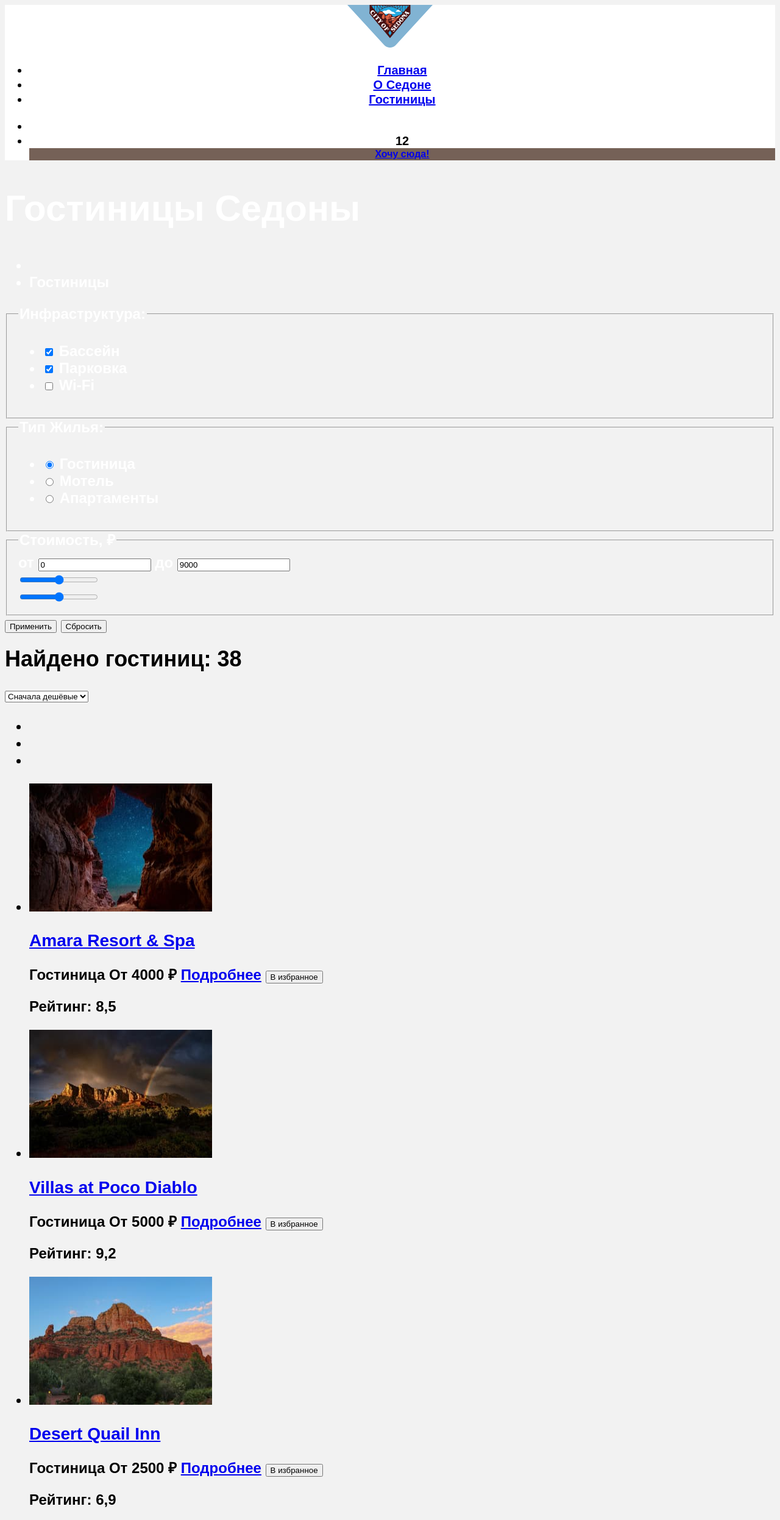
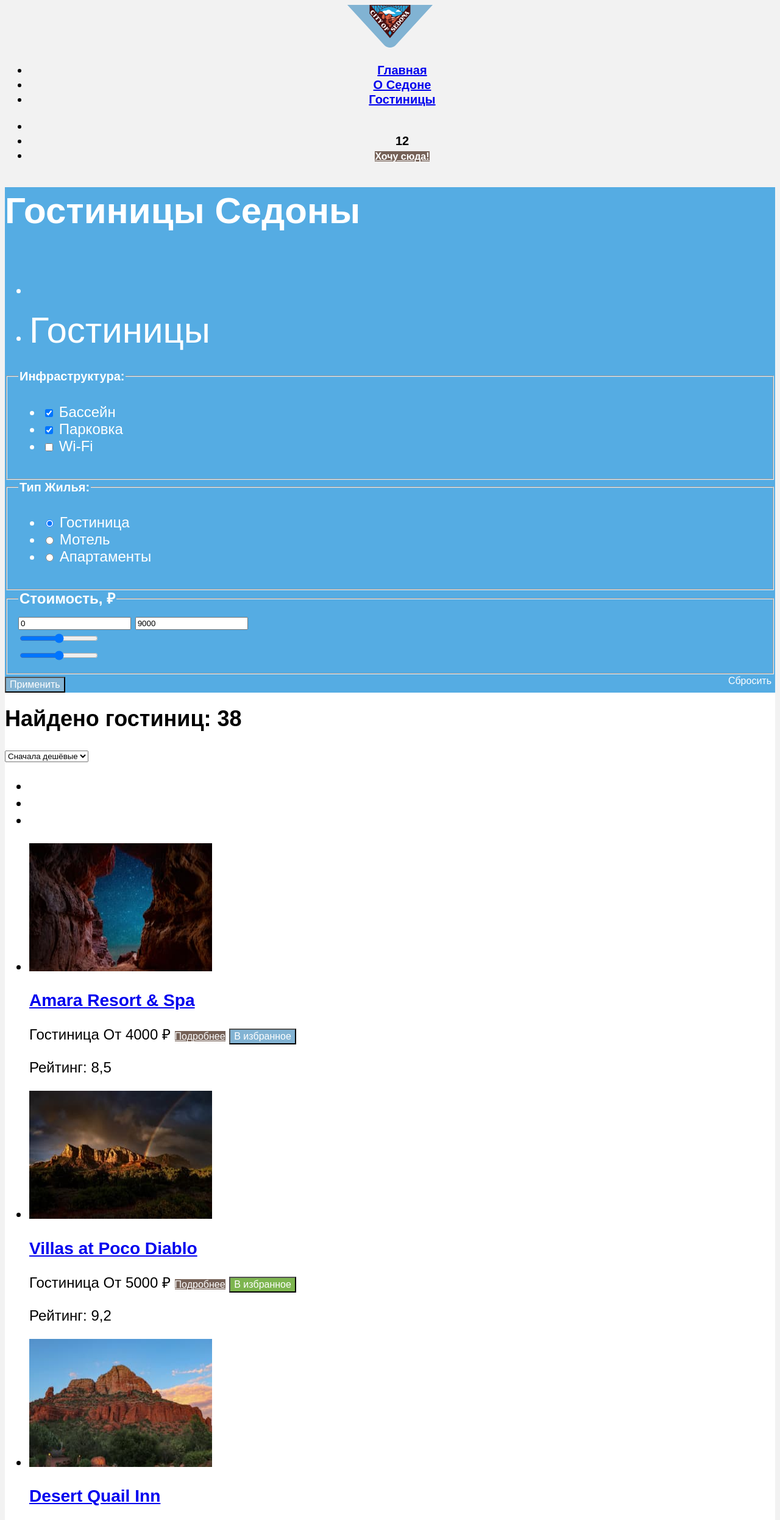
Before and after one commit to htmlacademy-htmlcss/2348919-sedona-2, a plain HTML site: page catalog.html in a window 1280 px wide. Shown: the top 2493 px of the page at 61% size. Drawn offline with Linux system fonts and the light colour scheme.

Commit message:
Change catalog

```diff
--- a/catalog.html
+++ b/catalog.html
@@ -7,7 +7,7 @@
   </head>
 
   <body>
-    <header data-test="header" class="page-header">
+    <header data-test="header" class="inner-header">
       <a class="header-logo" href="index.html">
         <img class="header-logo" src="images/logo.svg" width="140" height="70" alt="Логотип города Седона">
       </a>
@@ -36,7 +36,7 @@
             <span class="navigation-selected-counter">12</span>
           </li>
           <li class="navigation-catalog">
-            <a class="navigation-catolog-link" href="#">Хочу сюда!</a>
+            <a class="navigation-catolog-link button-dark button" href="#">Хочу сюда!</a>
           </li>
         </ul>
       </nav>
@@ -44,7 +44,6 @@
 
     <main data-test="main" class="main-inner">
       <div class="inner-catalog">
-      <header class="inner-header">
         <h1 class="inner-header-title">Гостиницы Седоны</h1>
         <ul class="breadcrumbs">
           <li class="breadcrumbs-item">
@@ -54,7 +53,6 @@
             <a class="breadcrumbs-link">Гостиницы</a>
           </li>
         </ul>
-      </header>
 
       <section data-test="catalog-hotels" class="catalog-hotels">
         <h2 class="visually-hidden">Список условий проживания в гостинице с фильтрами</h2>
@@ -110,9 +108,9 @@
           <fieldset class="catalog-filter-cost">
             <legend class="catalog-filter-caption">Стоимость, ₽</legend>
             <div class="filter-input">
-              <label class="filter-item-label" for="min-price">от</label>
+              <label class="filter-item-label visually-hidden" for="min-price">от</label>
               <input class="filter-item-input" type="text" name="min-price" id="min-price" value="0">
-              <label class="filter-item-label" for="max-price">до</label>
+              <label class="filter-item-label visually-hidden" for="max-price">до</label>
               <input class="filter-item-input" type="text" name="max-price" id="max-price" value="9000">
             </div>
             <div class="ranges-slider">
@@ -129,8 +127,8 @@
             </div>
           </fieldset>
           <div class="button-catalog">
-            <button class="catalog-filter-submit">Применить</button>
-            <button class="catalog-filter-reset">Сбросить</button>
+            <button class="catalog-filter-submit button-light button">Применить</button>
+            <button class="catalog-filter-reset button">Сбросить</button>
           </div>
         </form>
       </section>
@@ -172,8 +170,8 @@
                 </a>
                 <span class="catalog-hotel-card text-block">Гостиница</span>
                 <span class="price-card text-block">От 4000 ₽</span>
-                <a class="button-details" href="#">Подробнее</a>
-                <button class="button-select" type="button">В избранное</button>
+                <a class="button-details button-dark button" href="#">Подробнее</a>
+                <button class="button-light button" type="button">В избранное</button>
                 <p class="stars four-stars">
                   <span class="visually-hidden">Гостиница 4 звезды</span>
                 </p>
@@ -188,8 +186,8 @@
                 </a>
                 <span class="catalog-hotel-card text-block">Гостиница</span>
                 <span class="price-card text-block">От 5000 ₽</span>
-                <a class="button-details" href="#">Подробнее</a>
-                <button class="button-select" type="button">В избранное</button>
+                <a class="button-details button-dark button" href="#">Подробнее</a>
+                <button class="button-select button" type="button">В избранное</button>
                 <p class="stars four-stars">
                   <span class="visually-hidden">Гостиница 4 звезды</span>
                 </p>
@@ -204,8 +202,8 @@
                 </a>
                 <span class="catalog-hotel-card text-block">Гостиница</span>
                 <span class="price-card text-block">От 2500 ₽</span>
-                <a class="button-details" href="#">Подробнее</a>
-                <button class="button-select" type="button">В избранное</button>
+                <a class="button-details button-dark button" href="#">Подробнее</a>
+                <button class="button-light button" type="button">В избранное</button>
                 <p class="stars three-stars">
                   <span class="visually-hidden">Гостиница 3 звезды</span>
                 </p>
@@ -220,8 +218,8 @@
                 </a>
                 <span class="catalog-hotel-card text-block">Гостиница</span>
                 <span class="price-card text-block">От 1500 ₽</span>
-                <a class="button-details" href="#">Подробнее</a>
-                <button class="button-select" type="button">В избранное</button>
+                <a class="button-details button-dark button" href="#">Подробнее</a>
+                <button class="button-light button" type="button">В избранное</button>
                 <p class="stars two-stars">
                   <span class="visually-hidden">Гостиница 2 звезды</span>
                 </p>
@@ -254,12 +252,12 @@
       </section>
 
       <section data-test="subscribe" class="subscribe">
-        <h2 class="subscribe-title">Подпишитесь на рассылку</h2>
+        <h2 class="subscribe-title mark-headings">Подпишитесь на рассылку</h2>
         <p class="subscribe-description">Только полезная информация и никакого спама, честное бойскаутское!</p>
         <form class="subscribe-form" action="https://echo.htmlacademy.ru/" method="post">
           <label for="subscribe-form-email" class="visually-hidden">Укажите ваш e-mail</label>
           <input class="subscribe-input" type="email" id="subscribe-form-email" name="subscribe-form-email" placeholder="Ваш e-mail">
-          <button class="button subscribe-button" type="submit">Подписаться</button>
+          <button class="subscribe-button button-light buton" type="submit">Подписаться</button>
         </form>
       </section>
       </main>
--- a/styles/styles.css
+++ b/styles/styles.css
@@ -26,20 +26,30 @@ body {
   background-color: #f2f2f2;
 }
 
-.page-header {
- font-size: 20px;
- line-height: 24px;
- text-align: center;
- text-decoration: none;
- background-color: #ffffff;
-}
-
-.navigation-catalog {
+.button {
+  font-family: inherit;
+  font-style: inherit;
+  font-weight: inherit;
   font-size: 16px;
   line-height: 20px;
   color: #ffffff;
+}
+
+.button-dark {
   background-color: #756157;
 }
+
+.button-light {
+  background-color: #82b3d3;
+}
+
+.page-header {
+  font-size: 20px;
+  line-height: 24px;
+  text-align: center;
+  text-decoration: none;
+  background-color: #ffffff;
+ }
 
 .main-index {
   text-align: center;
@@ -82,6 +92,12 @@ body {
   background-color:#83b3d333;
 }
 
+.advantages-description {
+  font-weight: 400;
+  font-size: 18px;
+  line-height: 21px;
+}
+
 .advices-description {
   font-weight: 400;
   font-size: 22px;
@@ -97,8 +113,6 @@ body {
 .search-link {
   font-size: 20px;
   line-height: 36px;
-  color: #ffffff;
-  background-color: #756157;
 }
 
 .subscribe {
@@ -118,10 +132,10 @@ body {
   font-size: 20px;
   line-height: 36px;
   color: #ffffff;
-  background-color: #82b3d3;
 }
 
 .page-footer {
+  text-align: center;
   text-decoration: none;
   color: #000000;
   background-color: #ffffff;
@@ -135,9 +149,10 @@ body {
 
 /* Модальное окно */
 
-.modal-label, .modal-submit {
+.modal-label {
   font-size: 20px;
   line-height: 24px;
+  text-align: center;
 }
 
 .modal-message {
@@ -167,9 +182,9 @@ body {
   background-color: #0000004d;
 }
 
-modal-submit{
-  color:#ffffff;
-  background-color: #83b3d3;
+.modal-submit {
+  font-size: 20px;
+  line-height: 24px;
 }
 
 .visually-hidden {
@@ -179,8 +194,23 @@ modal-submit{
 
 /* Страница каталога */
 
+.inner-header {
+  font-size: 20px;
+  line-height: 24px;
+  text-align: center;
+  text-decoration: none;
+  background-color: #f2f2f2;
+}
+
+.main-inner {
+  font-weight: 400;
+  color: #000000;
+  background-color: #ffffff;
+}
+
 .inner-catalog {
   color: #ffffff;
+  background-color: #55ace3;
   background-image: url("../images/catalog/mountains-inner.jpg");
   background-size: 100% auto;
   background-repeat: no-repeat;
@@ -188,7 +218,46 @@ modal-submit{
 }
 
 .inner-header-title {
+  font-weight: 700;
   font-size: 60px;
   line-height: 78px;
   text-align: left;
 }
+
+.breadcrumbs-link {
+  font-size: 60px;
+  line-height: 78px;
+}
+
+.catalog-filter-title {
+  font-weight: 700;
+  font-size: 20px;
+  line-height: 24px;
+}
+
+.choice-input {
+  font-size: 18px;
+  line-height: 23px;
+}
+
+.catalog-filter-caption {
+  font-weight: 700;
+}
+
+.catalog-filter-reset {
+  border: medium none;
+  background-image: none;
+  background: transparent;
+  float: right;
+  background-color: transparent;
+}
+
+.button-select {
+  background-color: #7db54f;
+}
+
+.pagination-item {
+  font-weight: 700;
+  font-size: 20px;
+  line-height: 36px;
+}
```
Also changed, not shown: index.html (+4 -4 lines).
